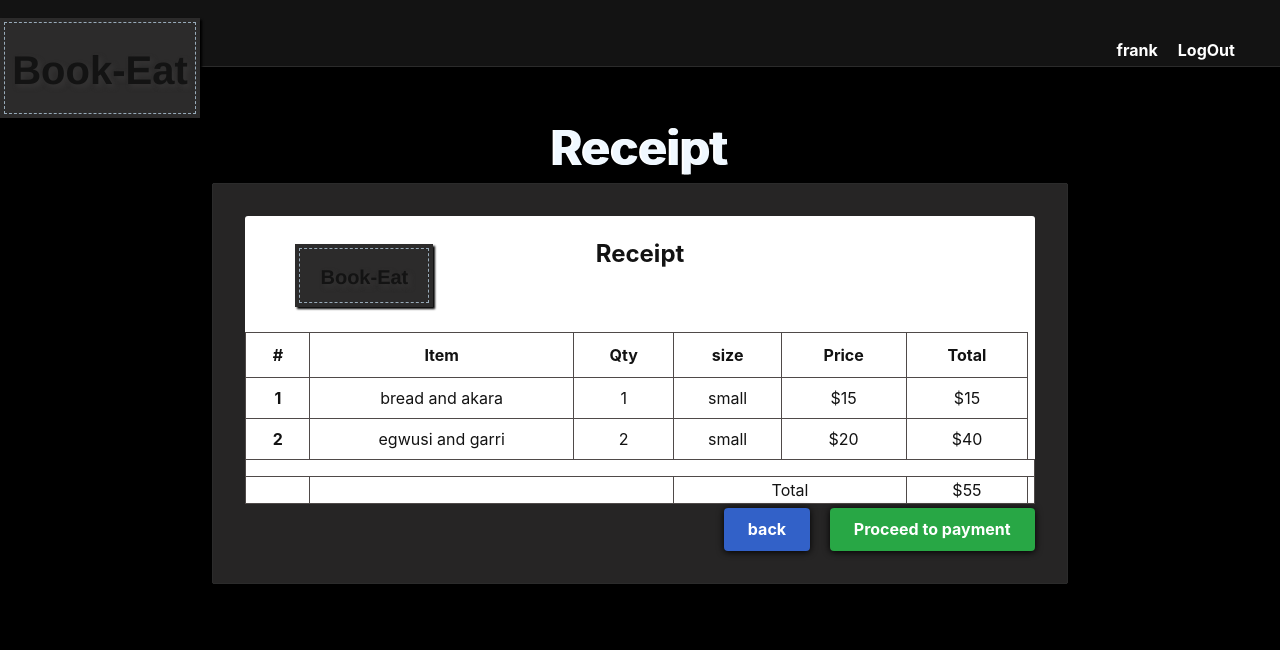
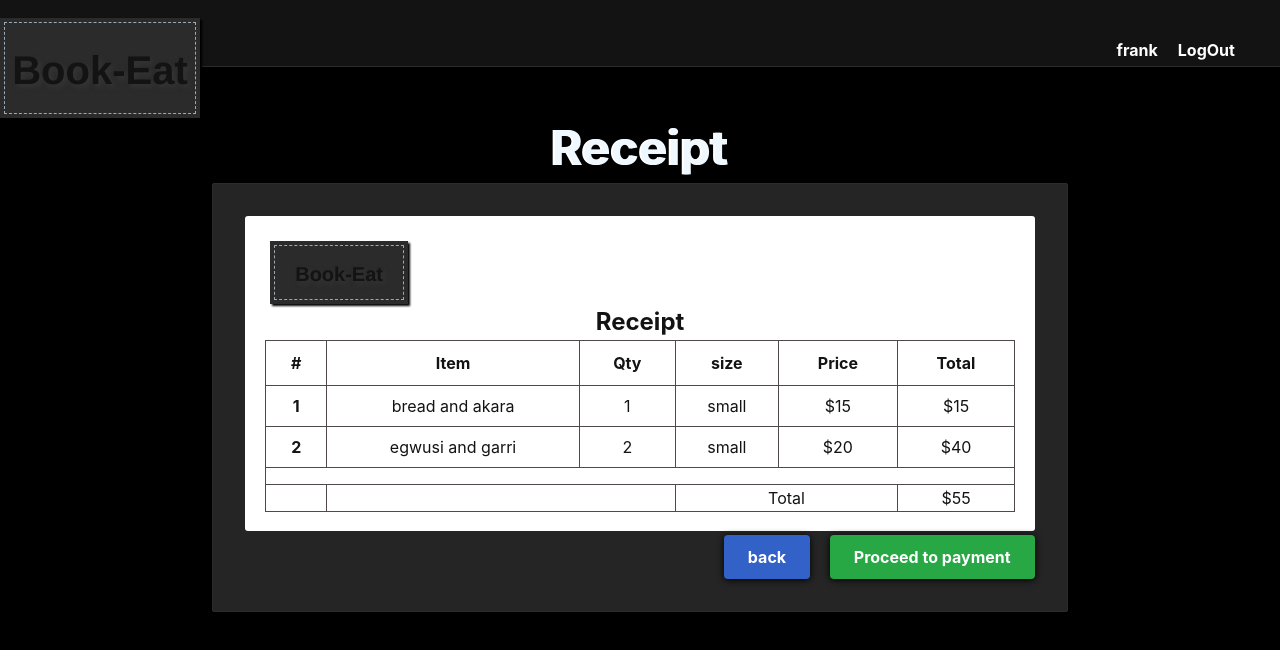
Before and after one commit to FrankChinedu/book_a_meal_ALC, a plain HTML site: page front/UI/receipt.html in a window 1280 px wide. Drawn offline with Linux system fonts and the light colour scheme.

Commit message:
edit some pages

```diff
--- a/front/UI/index.css
+++ b/front/UI/index.css
@@ -235,16 +235,13 @@ body {
 }
 
 .receipt-brand-logo {
-    float: left;
-    position: absolute;
-    margin: 15px 0;
     outline: 1px dashed #98abb9;
     outline-offset: -5px;
     z-index: 1;
     background-color: #2c2b2b;
     height: 63px;
     width: 138px;
-    margin: -48px 50px;
+    margin: 5px 0 0 5px;
     -webkit-box-shadow: 2px 2px 2px #000;
     -moz-box-shadow: 2px 2px 2px #000;
     box-shadow: 2px 2px 2px #000;
@@ -253,7 +250,6 @@ body {
 .color-inht {
   color: inherit;
 }
-
 
 .box-con > div {
   padding: 0 7px;
@@ -366,6 +362,14 @@ body {
   flex-grow: 8;
 }
 
+.table-responsive {
+    display: block;
+    width: 100%;
+    overflow-x: auto;
+    -webkit-overflow-scrolling: touch;
+    -ms-overflow-style: -ms-autohiding-scrollbar;
+}
+
 
 @media only screen and (max-width: 768px) {
   .brand-logo {
--- a/front/UI/receipt.html
+++ b/front/UI/receipt.html
@@ -39,15 +39,14 @@
   </div>
   <div class="row justify-content-ctr mt-0">
     <div class="flex flex-dir-col confirm col-8 p-25 text-center">
-      <div class="col-12 receipt">
-        <h2>Receipt</h2>
-        <div class="col-12">
+      <div class="col-12 receipt p-25">
         <div class="receipt-brand-logo">
           <h2 class="receipt-brand-name">Book-Eat</h2>
         </div>
-        </div>
+        <h2 class="ma">Receipt</h2>
 
-        <table class="table table-bordered scroll-li" id="table" style="margin-top: 60px;">
+        <div class="table-responsive">
+          <table class="table table-bordered scroll-li" id="table" >
             <thead>
               <tr>
                 <th scope="col">#</th>
@@ -76,7 +75,7 @@
                 <td>$40</td>
               </tr>
               <tr>
-              <th scope="row" colspan="7"></th>
+                <th scope="row" colspan="6"></th>
                 <!-- <td colspan="6"></td> -->
               </tr>
               <tr>
@@ -84,10 +83,10 @@
                 <td colspan="2"></td>
                 <td colspan="2">Total</td>
                 <td>$55</td>
-              <td></td>
               </tr>
             </tbody>
           </table>
+        </div>
       </div>
       <div class="flex justify-content-flex-end mt-5">
         <a href="./orderPage.html" class="btn mr-25">back</a>
--- a/front/UI/style.css
+++ b/front/UI/style.css
@@ -549,6 +549,10 @@ cursor: text;
     margin-bottom: 2.5%;
 }
 
+.ma {
+    margin: auto;
+}
+
 
 /* ********************* */
 /* media query */
```
Also changed, not shown: front/UI/customerPage.html (+6 -5 lines), front/UI/historyManager.html (+5 -4 lines), front/UI/orderPage.html (+7 -5 lines). Lines whose indentation alone changed are shown as unchanged.
